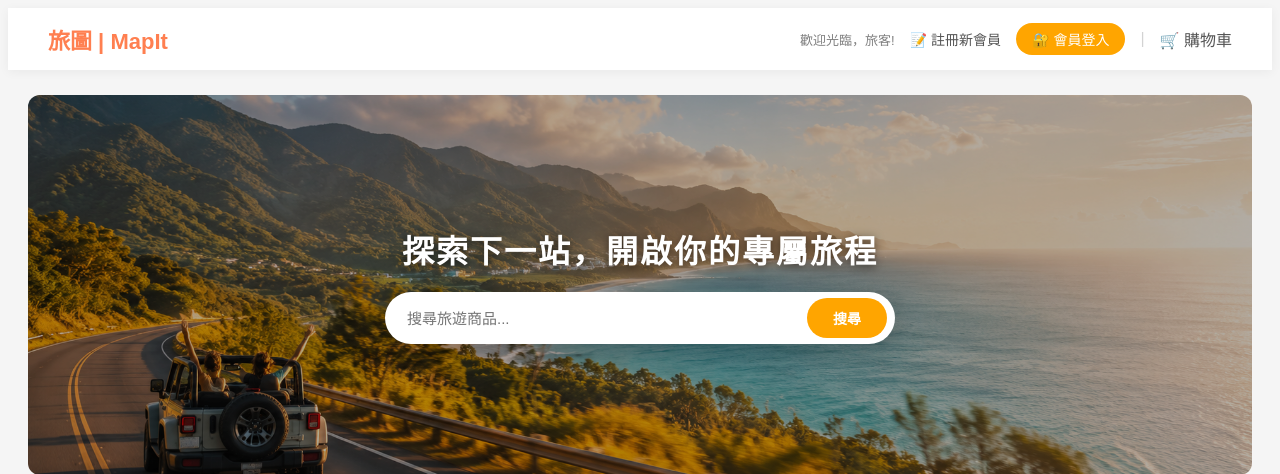
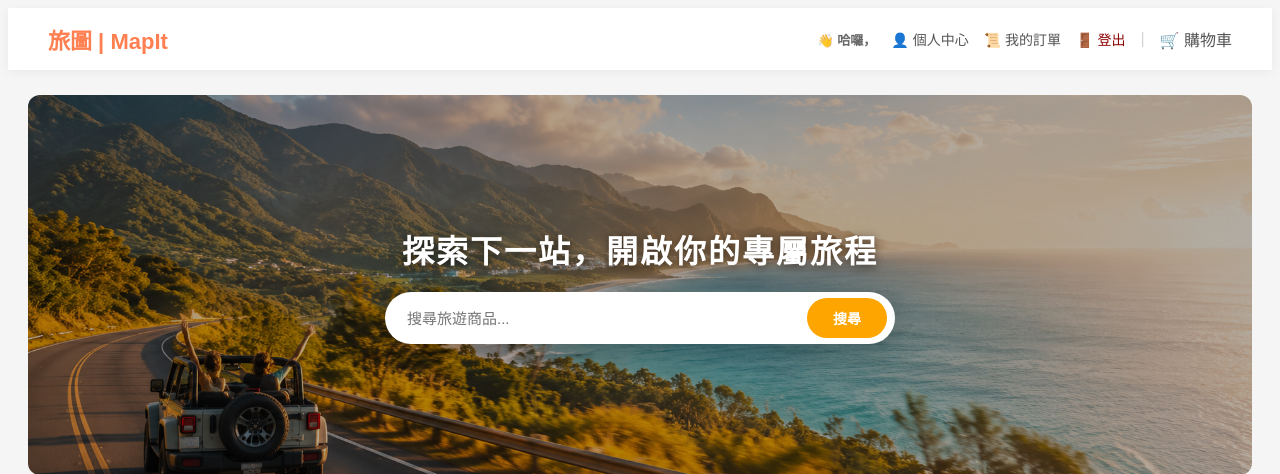
Before and after one commit to jasonzheng0115-creator/TKA101G1_MapIt, a Spring app: template src/main/resources/templates/front-end/product/listAllProduct.html in a window 1280 px wide. Shown: the top 474 px of the page. Run offline with Thymeleaf, Linux system fonts and the light colour scheme; the template is opened without the code that fills it, so the values that code supplies are empty; some of the project's set-up classes (security, data sources, template engines, error pages and the like) are left out, and stand-ins take their place; database files in the repository are not loaded.

Commit message:
orderItem update & cart revised

```diff
--- a/src/main/resources/templates/front-end/cart/checkout.html
+++ b/src/main/resources/templates/front-end/cart/checkout.html
@@ -192,7 +192,7 @@
 <body>
 
 	<nav class="front-navbar">
-		<a th:href="@{/frontend/product/listAll}" class="front-logo">旅圖 | MapIt</a>
+		<a th:href="@{/}" class="front-logo">旅圖 | MapIt</a>
 		<div class="member-status-box">
 			<span style="font-size: 13px; color: gray;">歡迎光臨，請確認您的訂單項目</span>
 			<a th:href="@{/cart/show}" class="member-link" style="font-size: 16px;">🛒 返回購物車</a>
--- a/src/main/resources/templates/front-end/product/listAllProduct.html
+++ b/src/main/resources/templates/front-end/product/listAllProduct.html
@@ -303,16 +303,29 @@
 <body>
 
 	<nav class="front-navbar">
-		<a th:href="@{/frontend/product/listAll}" class="front-logo">旅圖 | MapIt</a>
+		<a th:href="@{/}" class="front-logo">旅圖 | MapIt</a>
 
 		<div class="member-status-box">
-			<span style="font-size: 13px; color: gray;">歡迎光臨，旅客!</span>
+			<th:block th:if="${session.loginCust == null}">
+		        <span style="font-size: 13px; color: gray;">歡迎光臨，旅客!</span>
 
-			<a href="/member/register" class="member-link">📝 註冊新會員</a>
-			<a href="/member/login" class="member-link btn-login">🔐 會員登入</a>
+		        <a th:href="@{/customer/register}" class="member-link">📝 註冊新會員</a>
+		        <a th:href="@{/customer/login}" class="member-link btn-login">🔐 會員登入</a>
+		    </th:block>
+
+
+		    <th:block th:unless="${session.loginCust == null}">
+		        <span style="font-size: 13px; color: dimgray; font-weight: bold;">
+		            👋 哈囉，<span th:text="${session.loginCust.custName}">會員姓名</span>
+		        </span>
+
+		        <a th:href="@{/customer/updateProfile}" class="member-link">👤 個人中心</a>
+		        <a th:href="@{/customer/orderHistory}" class="member-link">📜 我的訂單</a>
+
+		        <a th:href="@{/customer/logout}" class="member-link" style="color: darkred;">🚪 登出</a>
+		    </th:block>
 
 			<span style="color: lightgray;">|</span>
-
 			<a th:href="@{/cart/show}" class="member-link" style="font-size: 16px;">🛒 購物車</a>
 
 		</div>
```
Also changed, not shown: src/main/java/com/orders/controller/OrdersController.java (+18 -6 lines), src/main/resources/templates/back-end/orders/order_management.html (+9 -7 lines).
